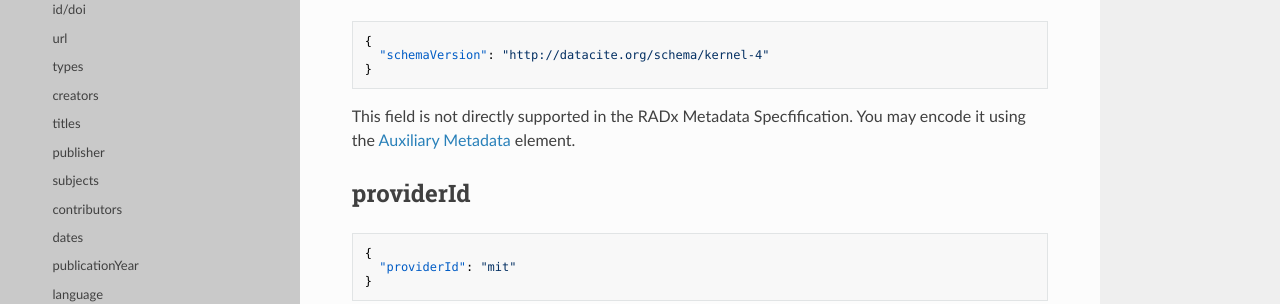
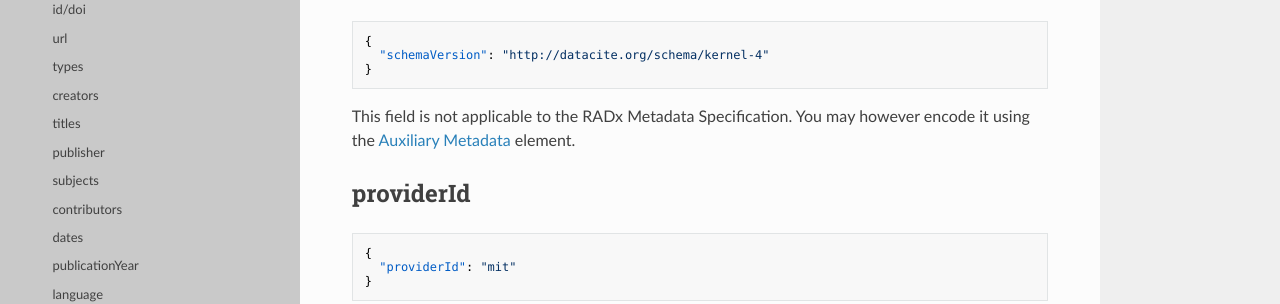
Before and after one commit to RADx/radx-metadata-spec-docs, an MkDocs documentation site: the page built from docs/radx-dht-mapping.md, in a window 1280 px wide and 900 px high, scrolled down 9265 px. Shown: the part 151-455 px from the top of the window. Built offline with MkDocs 1.6.1, drawn with Linux system fonts in a browser that asks for light colours; nearby versions of some CDN libraries.

Commit message:
Refined description of schemaVersion field

````diff
--- a/docs/radx-dht-mapping.md
+++ b/docs/radx-dht-mapping.md
@@ -395,7 +395,7 @@ This field may be encoded using the [Data File Related Resources](specification.
 }
 ```
 
-This field is not directly supported in the RADx Metadata Specfification.  You may encode it using the [Auxiliary Metadata](specification.md##auxiliary-metadata) element.
+This field is not applicable to the RADx Metadata Specification.  You may however encode it using the [Auxiliary Metadata](specification.md##auxiliary-metadata) element.
 
 ## providerId
 
````
